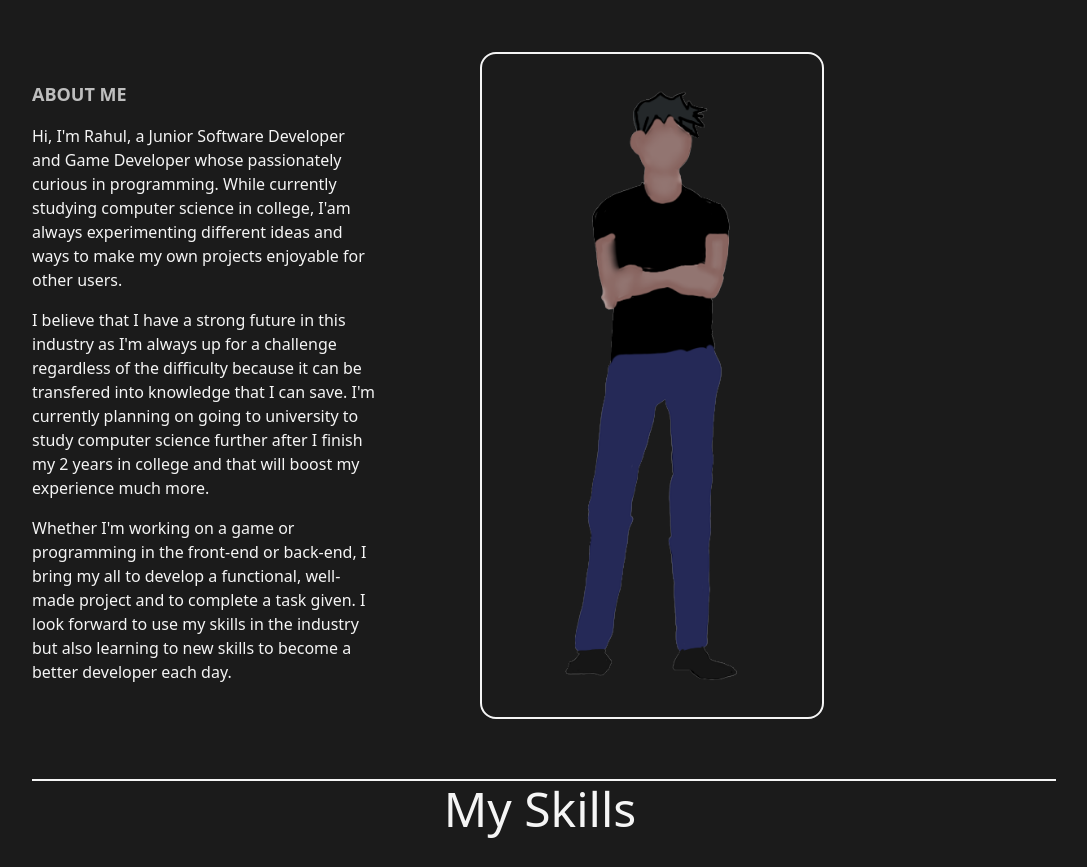
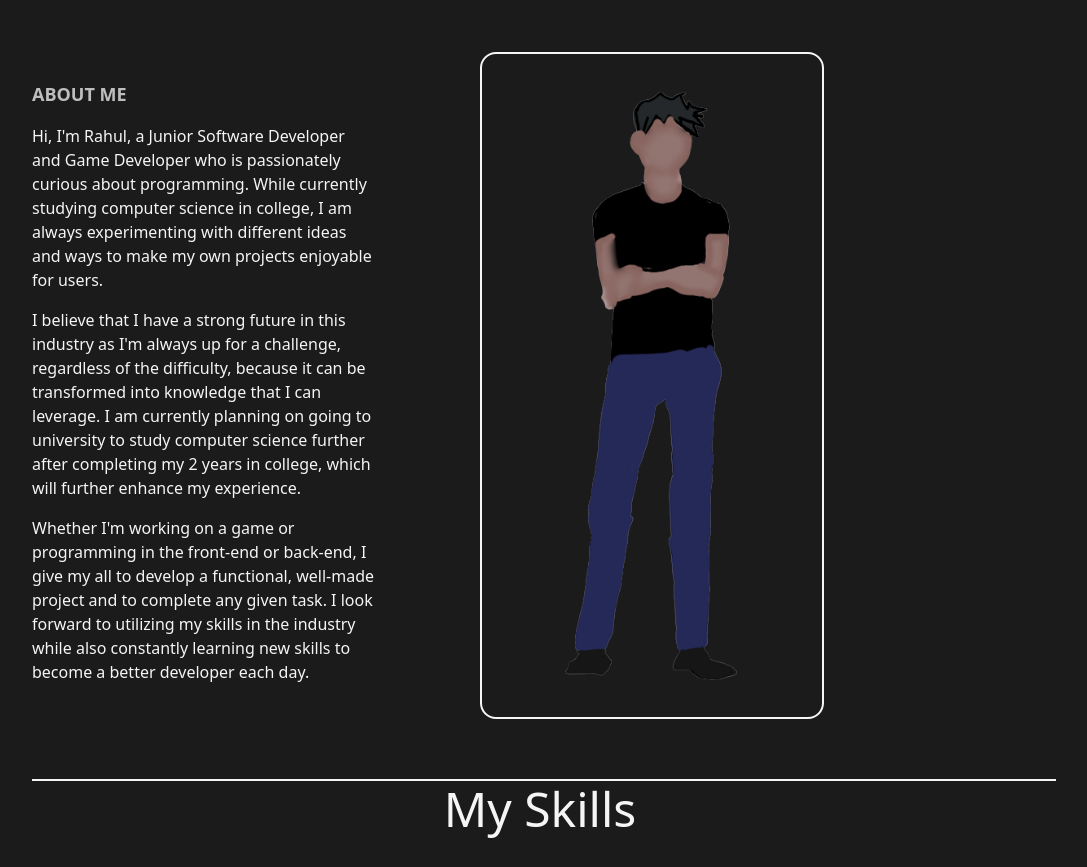
Before and after one commit to MonsieurR05/Portfolio, a Next.js app: page /about in a window 1280 px wide. Shown: the part 480-1347 px from the top of the page, without its empty margins (96-1183 px from the left). Built offline with nearby package versions, Linux system fonts and the light colour scheme.

Commit message:
Update about.js

```diff
--- a/src/pages/about.js
+++ b/src/pages/about.js
@@ -25,22 +25,23 @@ const about = () => {
         <div className='grid w-full grid-cols-8 gap-16 sm:grid-cols-2'>
             <div className='col-span-3 flex flex-col items-start justify-start'>
                 <h2 className='relative top-20 mb-4 text-lg font-bold uppercase text-light/75'>About Me</h2>
-                <p className='font-medium relative top-20   '>
-                  Hi, I'm Rahul, a Junior Software Developer and Game Developer whose passionately curious in programming.
-                  While currently studying computer science in college, I'am always experimenting different ideas and ways
-                  to make my own projects enjoyable for other users.
-                </p>
+                <p className='font-medium relative top-20'>
+  Hi, I'm Rahul, a Junior Software Developer and Game Developer who is passionately curious about programming.
+  While currently studying computer science in college, I am always experimenting with different ideas and ways
+  to make my own projects enjoyable for users.
+</p>
 
-                <p className='my-4 font-medium relative top-20'>
-                  I believe that I have a strong future in this industry as I'm always up for a challenge regardless of the difficulty
-                  because it can be transfered into knowledge that I can save. I'm currently planning on going to university to study computer science
-                  further after I finish my 2 years in college and that will boost my experience much more.
-                </p>
+<p className='my-4 font-medium relative top-20'>
+  I believe that I have a strong future in this industry as I'm always up for a challenge, regardless of the difficulty,
+  because it can be transformed into knowledge that I can leverage. I am currently planning on going to university to study computer science
+  further after completing my 2 years in college, which will further enhance my experience.
+</p>
 
-                <p className='font-medium relative top-20 '>
-                  Whether I'm working on a game or programming in the front-end or back-end, I bring my all to develop a functional, well-made project and to complete a task
-                  given. I look forward to use my skills in the industry but also learning to new skills to become a better developer each day.
-                </p>
+<p className='font-medium relative top-20 '>
+  Whether I'm working on a game or programming in the front-end or back-end, I give my all to develop a functional, well-made project and to complete any given task.
+  I look forward to utilizing my skills in the industry while also constantly learning new skills to become a better developer each day.
+</p>
+
             </div>
             <div className='col-span-3 relative h-max rounded-2xl border-2 border-solid border-light bg-dark p-8 top-5 left-10 sm: col-span-2 sm: mr-auto sm: mt-8'>
               <Image src={Picture}  className="w-auto h-auto rounded-2xl mr-auto ml-auto"
```
